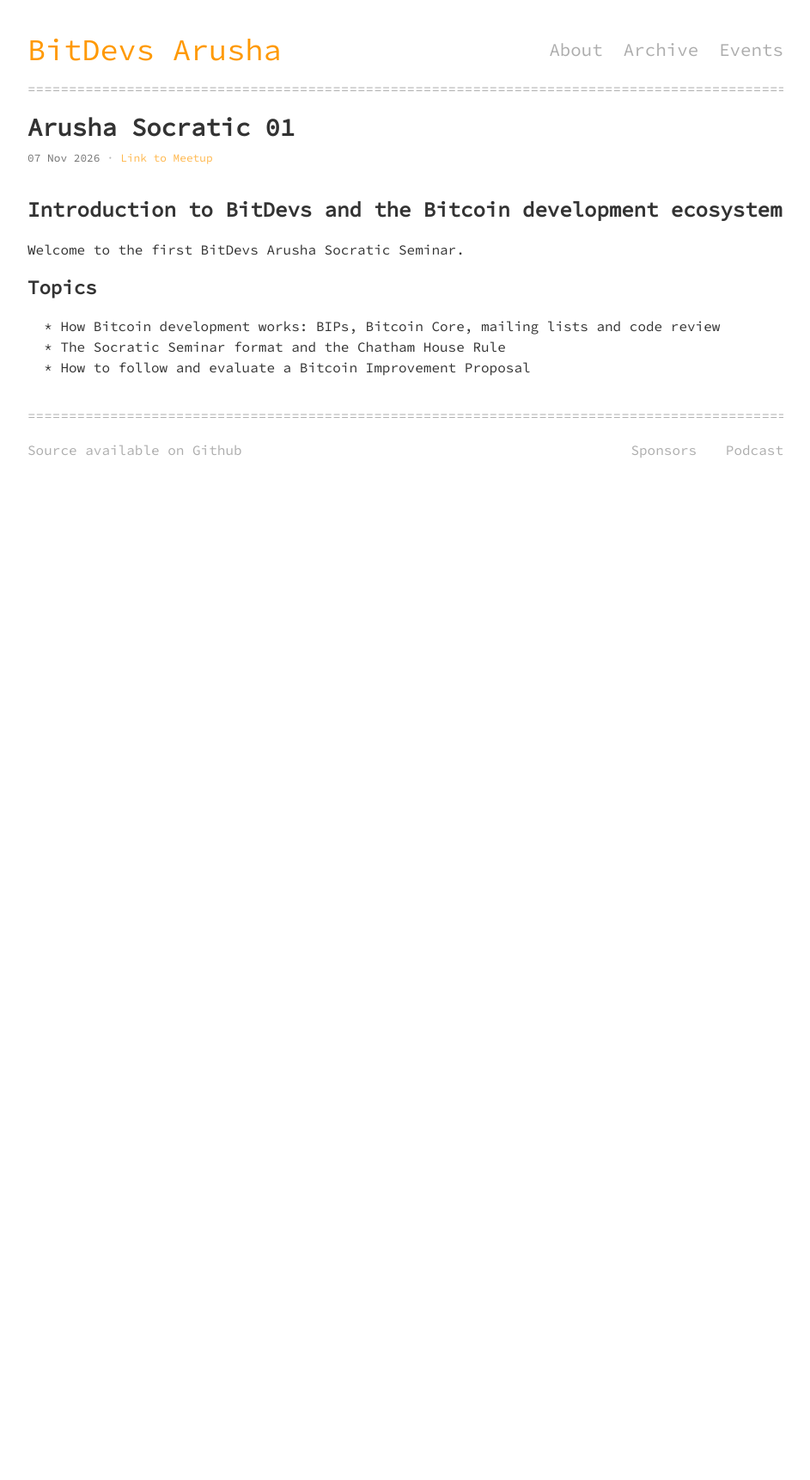
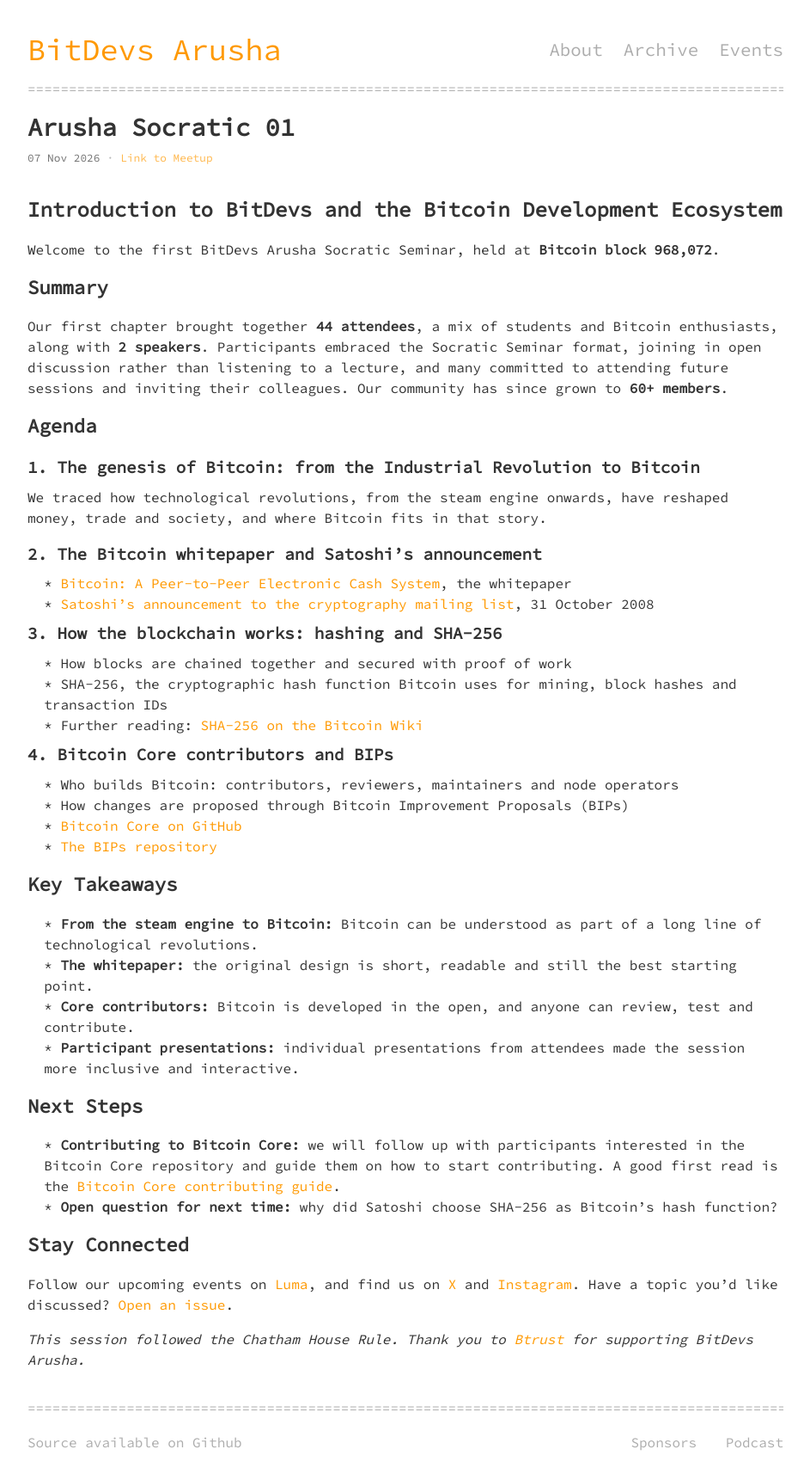
Before and after one commit to BitDevs-Arusha/Bitdevs-Arusha.github.io, a Jekyll site: the page built from _posts/2026-11-07-arusha-socratic-01.md, in a window 1280 px wide. Shown: the whole page at 86% size, without its empty margins (168-1111 px from the left). Built offline with Jekyll 4.4.1, drawn with Linux system fonts in a browser that asks for light colours; before the commit the page ends 900 px from its top, so only the background shows below that.

Commit message:
Added content to a post 2026-11-07

```diff
--- a/_posts/2026-11-07-arusha-socratic-01.md
+++ b/_posts/2026-11-07-arusha-socratic-01.md
@@ -6,11 +6,52 @@ title: "Arusha Socratic 01"
 meetup: https://luma.com/ktmuv3sh
 ---
 
-## Introduction to BitDevs and the Bitcoin development ecosystem
+## Introduction to BitDevs and the Bitcoin Development Ecosystem
 
-Welcome to the first BitDevs Arusha Socratic Seminar.
+Welcome to the first BitDevs Arusha Socratic Seminar, held at **Bitcoin block 968,072**.
 
-### Topics
-- How Bitcoin development works: BIPs, Bitcoin Core, mailing lists and code review
-- The Socratic Seminar format and the Chatham House Rule
-- How to follow and evaluate a Bitcoin Improvement Proposal
+### Summary
+
+Our first chapter brought together **44 attendees**, a mix of students and Bitcoin enthusiasts, along with **2 speakers**. Participants embraced the Socratic Seminar format, joining in open discussion rather than listening to a lecture, and many committed to attending future sessions and inviting their colleagues. Our community has since grown to **60+ members**.
+
+### Agenda
+
+#### 1. The genesis of Bitcoin: from the Industrial Revolution to Bitcoin
+
+We traced how technological revolutions, from the steam engine onwards, have reshaped money, trade and society, and where Bitcoin fits in that story.
+
+#### 2. The Bitcoin whitepaper and Satoshi's announcement
+
+- [Bitcoin: A Peer-to-Peer Electronic Cash System](https://bitcoin.org/bitcoin.pdf), the whitepaper
+- [Satoshi's announcement to the cryptography mailing list](https://satoshi.nakamotoinstitute.org/emails/cryptography/1/), 31 October 2008
+
+#### 3. How the blockchain works: hashing and SHA-256
+
+- How blocks are chained together and secured with proof of work
+- SHA-256, the cryptographic hash function Bitcoin uses for mining, block hashes and transaction IDs
+- Further reading: [SHA-256 on the Bitcoin Wiki](https://en.bitcoin.it/wiki/SHA-256)
+
+#### 4. Bitcoin Core contributors and BIPs
+
+- Who builds Bitcoin: contributors, reviewers, maintainers and node operators
+- How changes are proposed through Bitcoin Improvement Proposals (BIPs)
+- [Bitcoin Core on GitHub](https://github.com/bitcoin/bitcoin)
+- [The BIPs repository](https://github.com/bitcoin/bips)
+
+### Key Takeaways
+
+- **From the steam engine to Bitcoin:** Bitcoin can be understood as part of a long line of technological revolutions.
+- **The whitepaper:** the original design is short, readable and still the best starting point.
+- **Core contributors:** Bitcoin is developed in the open, and anyone can review, test and contribute.
+- **Participant presentations:** individual presentations from attendees made the session more inclusive and interactive.
+
+### Next Steps
+
+- **Contributing to Bitcoin Core:** we will follow up with participants interested in the Bitcoin Core repository and guide them on how to start contributing. A good first read is the [Bitcoin Core contributing guide](https://github.com/bitcoin/bitcoin/blob/master/CONTRIBUTING.md).
+- **Open question for next time:** why did Satoshi choose SHA-256 as Bitcoin's hash function?
+
+### Stay Connected
+
+Follow our upcoming events on [Luma](https://luma.com/user/usr-Oqo0kliWcyWDj2F), and find us on [X](https://x.com/BitDevsArusha) and [Instagram](https://instagram.com/bitdevs_arusha). Have a topic you'd like discussed? [Open an issue](https://github.com/Bitdevs-Arusha/Bitdevs-Arusha.github.io/issues).
+
+*This session followed the Chatham House Rule. Thank you to [Btrust](https://www.btrust.tech) for supporting BitDevs Arusha.*
```
